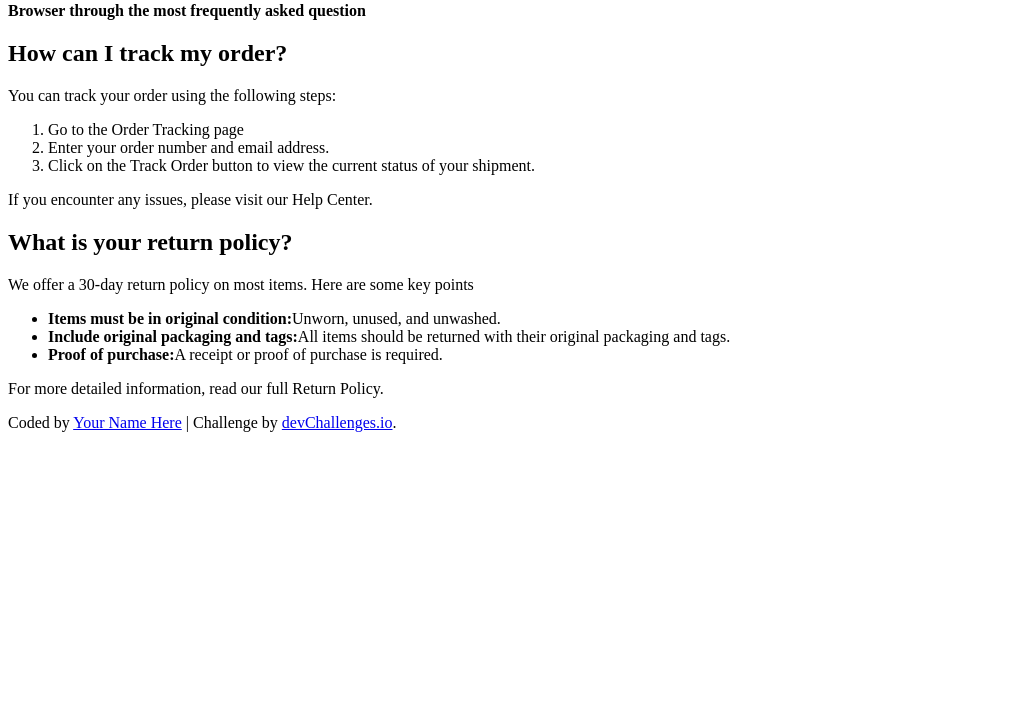
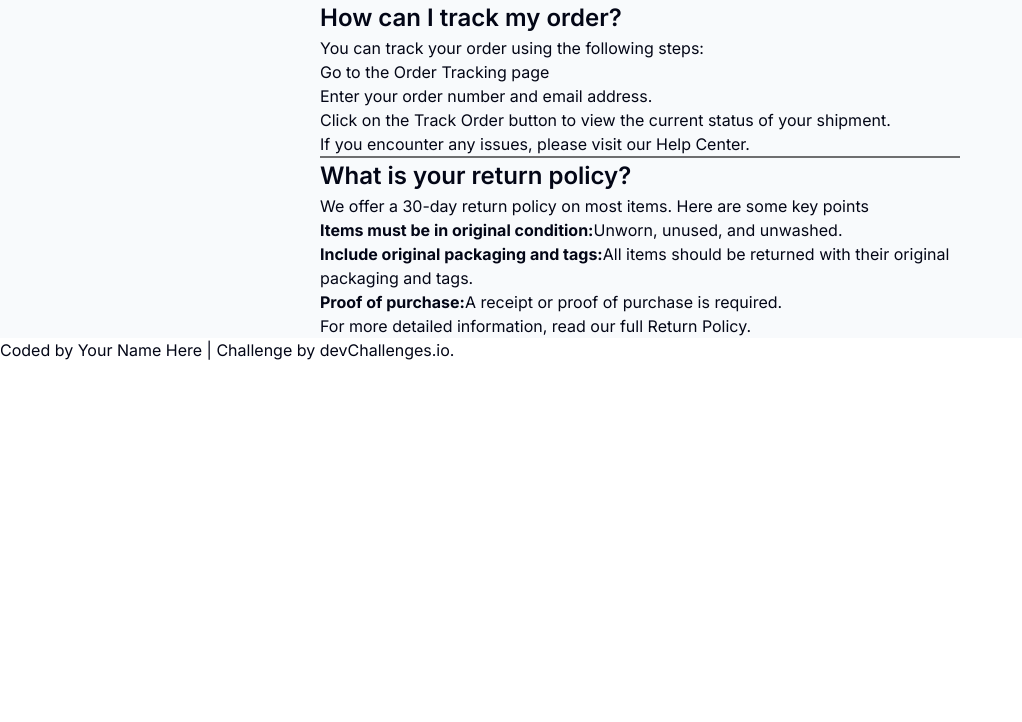
Before and after one commit to BScharlokMontoya/Preguntas-Frecuentes, a plain HTML site: page simple-faq-master/index.html in a window 1280 px wide. Shown: the part 78-800 px from the top of the page, without its empty margins (0-1022 px from the left). Drawn offline with Linux system fonts and the light colour scheme.

Commit message:
Css Primera parte

```diff
--- a/simple-faq-master/index.html
+++ b/simple-faq-master/index.html
@@ -14,11 +14,21 @@
     <title>Simple FAQ | devChallenges.io</title>
 
     <!--You are welcome to delete these styles or modify them in your own stylesheet -->
+
+    <link rel="preconnect" href="https://fonts.googleapis.com" />
+    <link rel="preconnect" href="https://fonts.gstatic.com" crossorigin />
+    <link
+      href="https://fonts.googleapis.com/css2?family=Inter:ital,opsz,wght@0,14..32,100..900;1,14..32,100..900&display=swap"
+      rel="stylesheet"
+    />
+
+    <link rel="stylesheet" href="reset.css" />
+    <link rel="stylesheet" href="style.css" />
   </head>
   <body>
     <header>
-      <h1>frequently asked question</h1>
-      <p><strong>Browser through the most frequently asked question</strong></p>
+      <h1>Frequently Asked Questions</h1>
+      <p>Browser through the most frequently asked question</p>
     </header>
     <main>
       <section>
@@ -34,6 +44,7 @@
         </ol>
         <p>If you encounter any issues, please visit our Help Center.</p>
       </section>
+      <hr />
       <section>
         <h2>What is your return policy?</h2>
         <p>
@@ -42,15 +53,16 @@
         </p>
         <ul>
           <li>
-            <b>Items must be in original condition:</b>Unworn, unused, and
-            unwashed.
+            <strong>Items must be in original condition:</strong>Unworn, unused,
+            and unwashed.
           </li>
           <li>
-            <b>Include original packaging and tags:</b>All items should be
-            returned with their original packaging and tags.
+            <strong>Include original packaging and tags:</strong>All items
+            should be returned with their original packaging and tags.
           </li>
           <li>
-            <b>Proof of purchase:</b>A receipt or proof of purchase is required.
+            <strong>Proof of purchase:</strong>A receipt or proof of purchase is
+            required.
           </li>
         </ul>
         <p>
--- /dev/null
+++ b/simple-faq-master/reset.css
@@ -0,0 +1,46 @@
+/* Elimina márgenes, paddings y bordes predeterminados */
+* {
+  margin: 0;
+  padding: 0;
+  box-sizing: border-box;
+}
+
+/* Asegura que las listas no tengan estilos predeterminados */
+ol,
+ul {
+  list-style: none;
+}
+
+/* Elimina estilos de enlaces */
+a {
+  text-decoration: none;
+  color: inherit;
+}
+
+/* Asegura que las imágenes no se desborden */
+img {
+  max-width: 100%;
+  height: auto;
+}
+
+/* Configura los botones para no heredar bordes ni rellenos */
+button {
+  background: none;
+  border: none;
+  cursor: pointer;
+}
+
+/* Define una tipografía básica y altura de línea */
+html {
+  font-family: sans-serif;
+  line-height: 1.5;
+}
+
+/* Elimina diferencias entre navegadores en elementos de formulario */
+input,
+textarea,
+select,
+button {
+  font: inherit;
+  color: inherit;
+}
--- a/simple-faq-master/style.css
+++ b/simple-faq-master/style.css
@@ -1,20 +1,41 @@
-* {
-  margin: 0;
-  padding: 0;
-  box-sizing: border-box;
+body {
+  width: 100%;
+  font-family: "Inter", sans-serif;
+  color: #030616;
 }
 
-body {
-  height: 100vh;
+header {
+  background-color: #ffffff;
+  text-align: center;
 }
 
-.author-info {
-  font-size: 14px;
-  text-align: center;
-  margin-top: 16px;
-  color: rgb(55, 65, 81);
+main {
+  background-color: #f8fafc;
+}
+section,
+hr {
+  width: 50%;
+  margin: auto;
 }
 
-.author-info a {
-  text-decoration: none;
+hr {
+  border: 1px solid #6e6f70;
 }
+
+h1,
+h2 {
+  font-weight: 600;
+}
+
+h1 {
+  font-size: 2.25rem;
+}
+
+h2 {
+  font-size: 1.5rem;
+}
+
+p {
+  font-weight: 400;
+  font-size: 1rem;
+}
```
